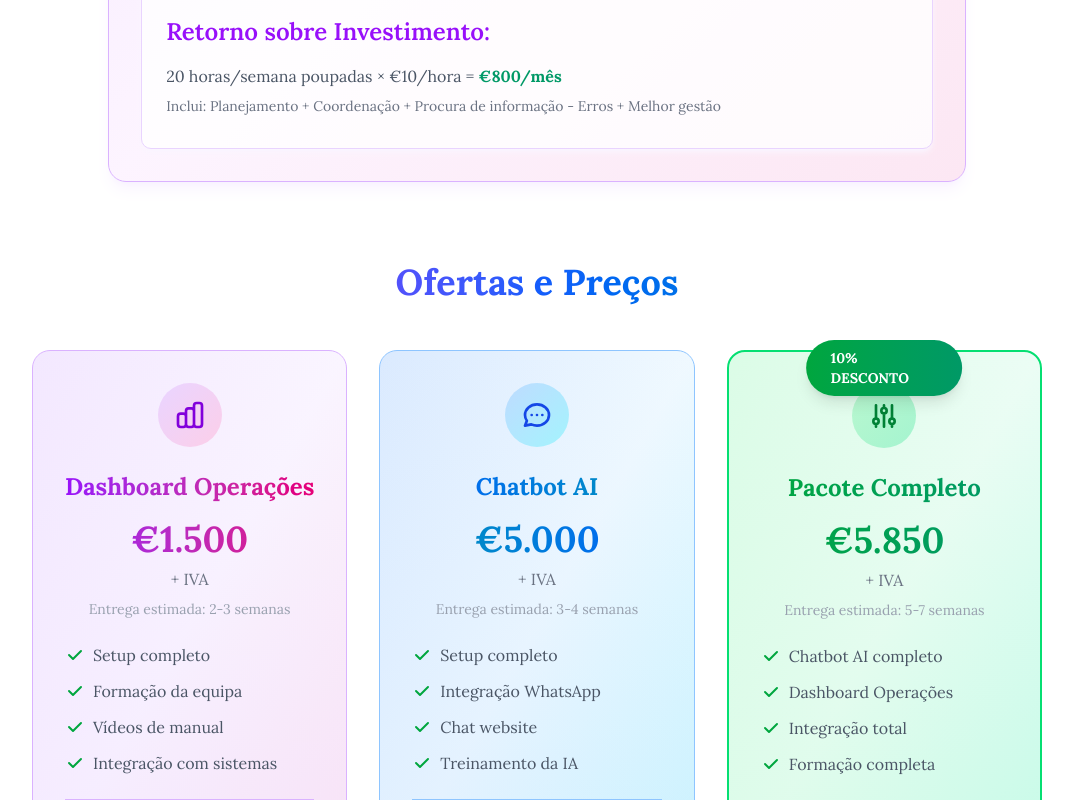
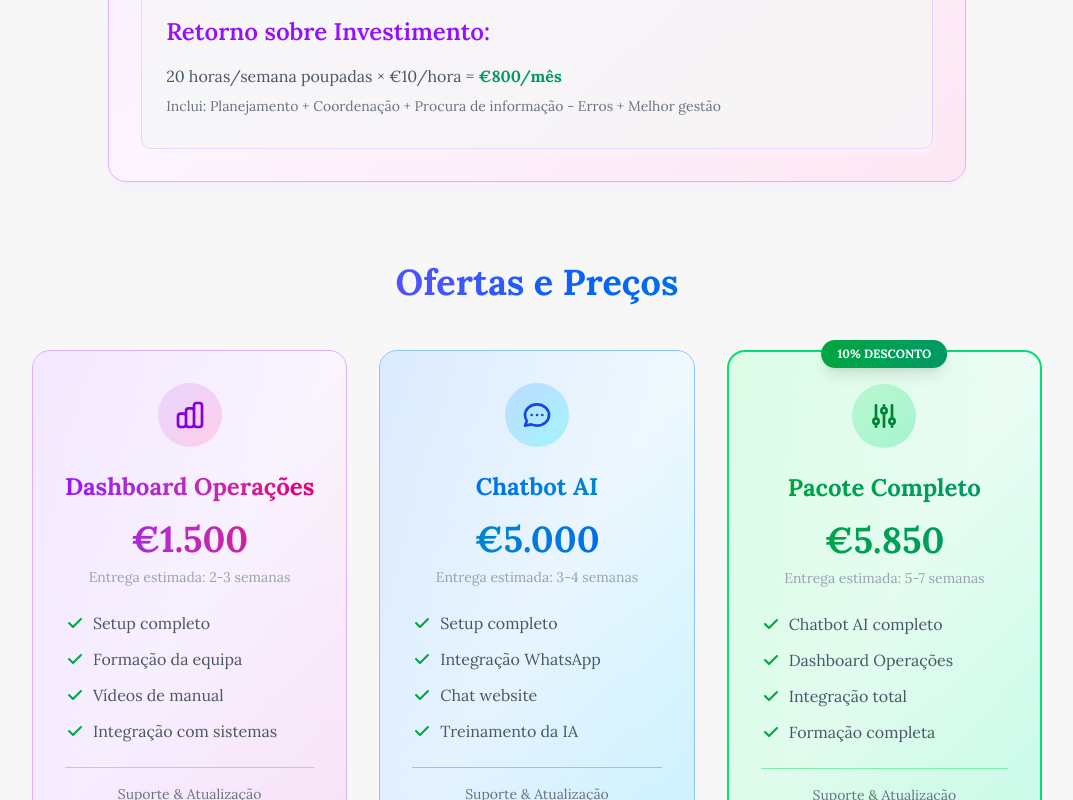
Before and after one commit to oleoa/neptune, a Next.js app: page /automatic in a window 1280 px wide. Shown: the part 2068-2868 px from the top of the page, without its empty margins (103-1176 px from the left). Built offline with nearby package versions, Linux system fonts and the light colour scheme.

Commit message:
Remove IVA

```diff
--- a/app/automatic/page.tsx
+++ b/app/automatic/page.tsx
@@ -1,6 +1,6 @@
 export default function AutomaticPage() {
   return (
-    <div className="py-16 flex flex-col justify-center w-screen items-center bg-white text-gray-900">
+    <div className="py-16 flex flex-col justify-center w-screen items-center bg-snow text-gray-900">
 
       {/* Header */}
       <div className="text-center py-16">
@@ -60,7 +60,7 @@ export default function AutomaticPage() {
           </div>
 
           {/* ROI Calculation */}
-          <div className="bg-white/80 p-6 rounded-lg mb-8 border border-cyan-200 shadow-md shadow-cyan-50">
+          <div className="bg-snow/80 p-6 rounded-lg mb-8 border border-cyan-200 shadow-md shadow-cyan-50">
             <h3 className="text-2xl font-semibold pb-4 text-cyan-600">Retorno sobre Investimento:</h3>
             <div className="grid md:grid-cols-3 gap-4 text-gray-600">
               <div>
@@ -142,7 +142,7 @@ export default function AutomaticPage() {
           </div>
 
           {/* ROI Dashboard */}
-          <div className="bg-white/80 p-6 rounded-lg pb-8 pt-8 border border-purple-200 shadow-md shadow-purple-50">
+          <div className="bg-snow/80 p-6 rounded-lg pb-8 pt-8 border border-purple-200 shadow-md shadow-purple-50">
             <h3 className="text-2xl font-semibold pb-4 text-purple-600">Retorno sobre Investimento:</h3>
             <p className="text-gray-600 pb-2">20 horas/semana poupadas × €10/hora = <span className="text-emerald-600 font-bold">€800/mês</span></p>
             <p className="text-sm text-gray-500">Inclui: Planejamento + Coordenação + Procura de informação - Erros + Melhor gestão</p>
@@ -169,7 +169,6 @@ export default function AutomaticPage() {
               <h3 className="text-2xl font-bold pb-4 bg-gradient-to-r from-purple-600 to-pink-600 bg-clip-text text-transparent text-center">Dashboard Operações</h3>
               <div className="text-center">
                 <div className="text-4xl font-bold pb-2 bg-gradient-to-r from-purple-600 to-pink-600 bg-clip-text text-transparent">€1.500</div>
-                <div className="text-gray-500 pb-2">+ IVA</div>
                 <div className="text-sm text-gray-400 pb-6">Entrega estimada: 2-3 semanas</div>
               </div>
               <ul className="space-y-3 text-gray-600 pb-6">
@@ -217,7 +216,6 @@ export default function AutomaticPage() {
               <h3 className="text-2xl font-bold pb-4 bg-gradient-to-r from-blue-600 to-cyan-600 bg-clip-text text-transparent text-center">Chatbot AI</h3>
               <div className="text-center">
                 <div className="text-4xl font-bold pb-2 bg-gradient-to-r from-cyan-600 to-blue-600 bg-clip-text text-transparent">€5.000</div>
-                <div className="text-gray-500 pb-2">+ IVA</div>
                 <div className="text-sm text-gray-400 pb-6">Entrega estimada: 3-4 semanas</div>
               </div>
               <ul className="space-y-3 text-gray-600 pb-6">
@@ -255,7 +253,7 @@ export default function AutomaticPage() {
 
           {/* Combined Package */}
           <div className="group relative bg-gradient-to-br from-green-100 via-emerald-50 to-teal-100 p-8 rounded-2xl border-2 border-green-400 backdrop-blur-sm transition-all duration-300 hover:scale-105 hover:shadow-2xl hover:shadow-green-300/50 hover:border-green-500">
-            <div className="absolute -top-3 left-1/2 transform -translate-x-1/2 bg-gradient-to-r from-green-600 to-emerald-600 text-white px-6 py-2 rounded-full text-sm font-bold shadow-lg z-20">
+            <div className="absolute -top-3 left-1/2 transform -translate-x-1/2 bg-gradient-to-r from-green-600 to-emerald-600 text-white px-4 py-1.5 rounded-full text-xs font-bold shadow-lg z-20 whitespace-nowrap">
               10% DESCONTO
             </div>
             <div className="absolute inset-0 bg-gradient-to-t from-green-200/30 to-transparent rounded-2xl"></div>
@@ -268,7 +266,6 @@ export default function AutomaticPage() {
               <h3 className="text-2xl font-bold pb-4 bg-gradient-to-r from-green-600 to-emerald-600 bg-clip-text text-transparent text-center">Pacote Completo</h3>
               <div className="text-center">
                 <div className="text-4xl font-bold pb-2 bg-gradient-to-r from-green-600 to-emerald-600 bg-clip-text text-transparent">€5.850</div>
-                <div className="text-gray-500 pb-2">+ IVA</div>
                 <div className="text-sm text-gray-400 pb-6">Entrega estimada: 5-7 semanas</div>
               </div>
               <ul className="space-y-3 text-gray-600 pb-6">
--- a/app/globals.css
+++ b/app/globals.css
@@ -4,7 +4,7 @@
 @custom-variant dark (&:is(.dark *));
 
 @theme {
-  --color-blue: #537DA8;
+  --color-snow: #F7F7F7;
   --color-yellow: #E9D73A;
 }
 
--- a/app/layout.tsx
+++ b/app/layout.tsx
@@ -28,7 +28,7 @@ export default function RootLayout({
   return (
     <html lang="pt">
       <body
-        className={`${lora.variable} ${geistMono.variable} antialiased`}
+        className={`${lora.variable} ${geistMono.variable} bg-snow antialiased`}
       >
         <Navbar />
         {children}
--- a/components/ProblemsSection.tsx
+++ b/components/ProblemsSection.tsx
@@ -49,8 +49,8 @@ export default function ProblemsSection() {
         {PROBLEMS.map((problem, i) => (
           <RevealOnScroll key={i} delay={0.05 * (i % 3)}>
             <div
-              className="group flex gap-4 p-6 rounded-xl border border-white/10 bg-white/5
-                         hover:bg-white/10 hover:border-bright-blue/30 transition-all duration-300
+              className="group flex gap-4 p-6 rounded-xl border border-white/10 bg-snow/5
+                         hover:bg-snow/10 hover:border-bright-blue/30 transition-all duration-300
                          backdrop-blur-sm"
             >
               <div className="shrink-0 mt-0.5">
--- a/components/SolutionSection.tsx
+++ b/components/SolutionSection.tsx
@@ -90,7 +90,7 @@ export default function SolutionSection() {
 
           {/* Column 2: AI-Powered Scoring */}
           <RevealOnScroll delay={0.15}>
-            <div className="flex flex-col h-full p-8 rounded-2xl border border-white/10 bg-white/5 hover:border-blue/30 transition-all duration-300">
+            <div className="flex flex-col h-full p-8 rounded-2xl border border-white/10 bg-snow/5 hover:border-blue/30 transition-all duration-300">
               <div className="flex items-center gap-3 mb-6">
                 <div className="p-2.5 rounded-xl bg-blue/20">
                   <Bot className="w-6 h-6 text-blue" strokeWidth={2} />
@@ -143,7 +143,7 @@ export default function SolutionSection() {
 
           {/* Column 3: Sync & Alert */}
           <RevealOnScroll delay={0.2}>
-            <div className="flex flex-col h-full p-8 rounded-2xl border border-white/10 bg-white/5 hover:border-blue/30 transition-all duration-300">
+            <div className="flex flex-col h-full p-8 rounded-2xl border border-white/10 bg-snow/5 hover:border-blue/30 transition-all duration-300">
               <div className="flex items-center gap-3 mb-6">
                 <div className="p-2.5 rounded-xl bg-blue/20">
                   <Send className="w-6 h-6 text-blue" strokeWidth={2} />
```
